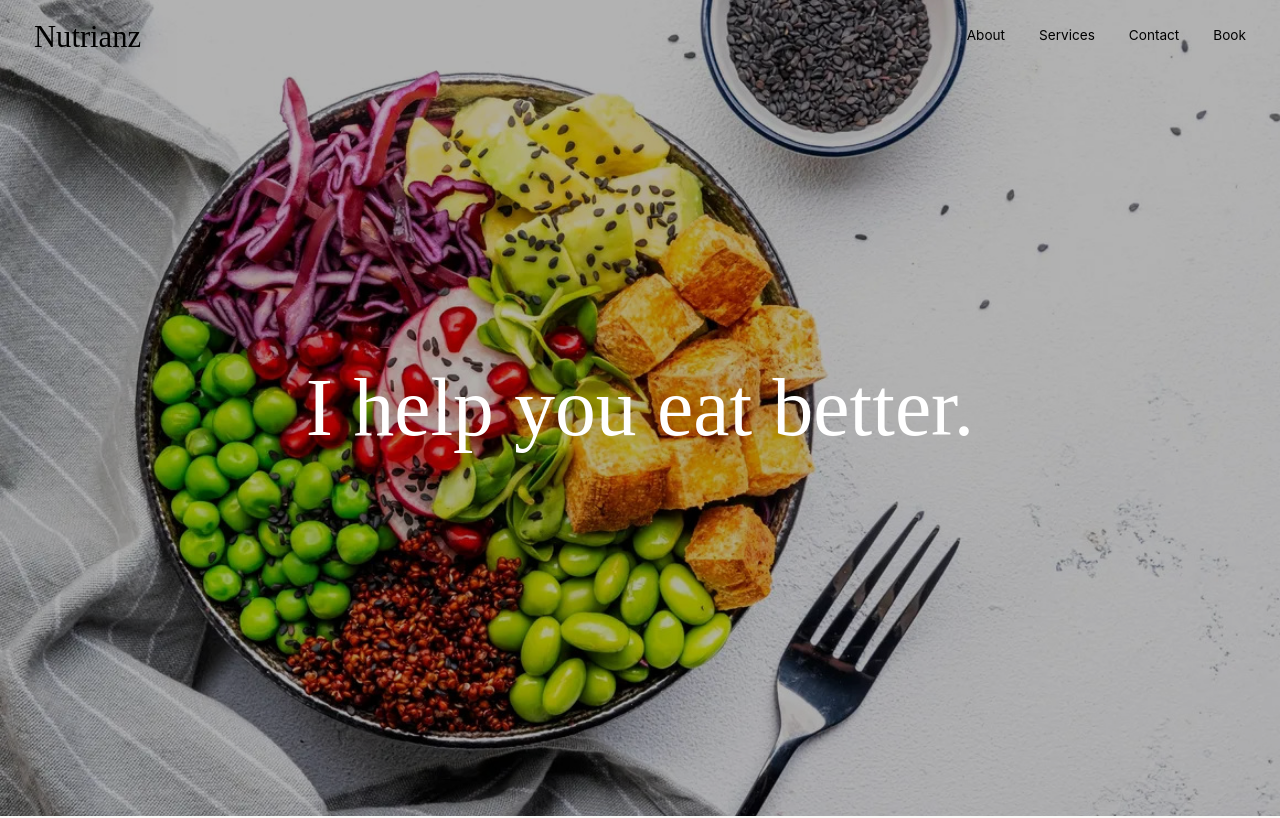
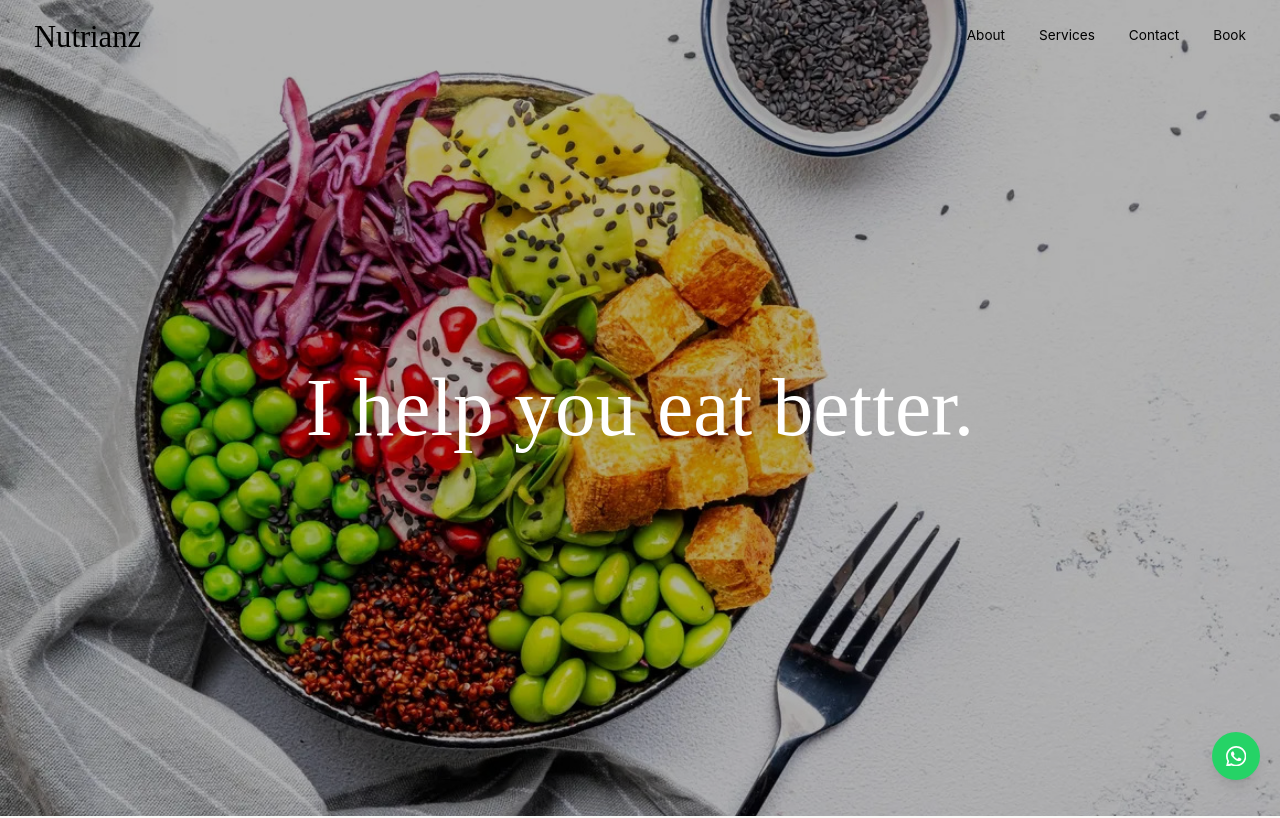
Before and after one commit to ManasaGanesh101/Nutrianz-Website, a React (Vite) app: page / in a window 1280 px wide. Shown: the top 818 px of the page. Built offline with nearby package versions, Linux system fonts and the light colour scheme; a web font is replaced by a local one.

Commit message:
added whatsapp chat button

```diff
--- a/src/App.jsx
+++ b/src/App.jsx
@@ -9,6 +9,10 @@ import Press from './Components/Press.jsx'
 import About from './Components/About.jsx'
 import Timeline from './Components/Timeline.jsx'
 import Footer from './Components/Footer.jsx'
+import WhatsAppButton from './Components/WhatsAppButton.jsx'
+
+
+
 
 
 function App() {
@@ -24,6 +28,7 @@ function App() {
       <div id="book"><BookingForm /></div>
       <div id="contact"><Contact /></div>
       <Press />
+      <WhatsAppButton />
       <Footer />
     </div>
   )
--- /dev/null
+++ b/src/Components/WhatsAppButton.jsx
@@ -0,0 +1,49 @@
+import { useState } from "react"
+
+function WhatsAppButton() {
+    const phoneNumber = "61470605451"
+    const message = encodeURIComponent("Hi Madhu, I'd like to enquire about a booking!")
+    const url = `https://wa.me/${phoneNumber}?text=${message}`
+    const [hovered, setHovered] = useState(false)
+
+    return (
+        <div className="fixed bottom-6 right-6 z-50 flex items-center gap-3"
+        onMouseEnter={() => setHovered(true)}
+        onMouseLeave={() => setHovered(false)}
+        >
+            {hovered && (
+                <div className="bg-white rounded-2xl shadow-xl p-4 w-56 border border-gray-100">
+                    <div className="flex items-center gap-2 mb-2">
+                        <div className="bg-[#25D366] rounded-full p-1">
+                            <svg xmlns="http://www.w3.org/2000/svg" viewBox="0 0 32 32" fill="white" className="w-4 h-4">
+                                <path d="M16 0C7.164 0 0 7.164 0 16c0 2.823.736 5.476 2.027 7.788L.057 31.943a.5.5 0 00.6.6l8.155-1.97A15.93 15.93 0 0016 32c8.836 0 16-7.164 16-16S24.836 0 16 0zm0 29.333a13.27 13.27 0 01-6.771-1.854l-.486-.29-5.026 1.214 1.237-4.902-.318-.504A13.267 13.267 0 012.667 16C2.667 8.636 8.636 2.667 16 2.667S29.333 8.636 29.333 16 23.364 29.333 16 29.333zm7.307-9.907c-.4-.2-2.365-1.166-2.731-1.3-.366-.133-.633-.2-.9.2-.266.4-1.033 1.3-1.266 1.566-.233.267-.466.3-.866.1-.4-.2-1.688-.623-3.215-1.984-1.188-1.06-1.99-2.369-2.223-2.769-.233-.4-.025-.616.175-.815.18-.18.4-.466.6-.7.2-.233.266-.4.4-.666.133-.267.066-.5-.034-.7-.1-.2-.9-2.168-1.233-2.968-.324-.778-.655-.672-.9-.684-.233-.011-.5-.014-.766-.014-.267 0-.7.1-1.067.5-.366.4-1.4 1.366-1.4 3.332s1.433 3.866 1.633 4.132c.2.267 2.82 4.305 6.833 6.035.955.412 1.7.658 2.281.842.958.305 1.83.262 2.52.159.768-.114 2.365-.967 2.699-1.9.333-.933.333-1.733.233-1.9-.1-.167-.366-.267-.766-.467z"/>
+                            </svg>
+                        </div>
+                        <span className="font-semibold text-sm text-gray-800">Chat with Madhu</span>
+                    </div>
+                    <p className="text-xs text-gray-500 mb-3">Drop us a line!</p>
+                    <a
+                        href={url}
+                        target="_blank"
+                        rel="noopener noreferrer"
+                        className="block text-center bg-[#25D366] text-white text-xs rounded-lg py-2 hover:bg-[#1ebe5d] transition-colors"
+                    >
+                        Start Chat
+                    </a>
+                </div>
+            )}
+            <a
+                href={url}
+                target="_blank"
+                rel="noopener noreferrer"
+                className="bg-[#25D366] text-white rounded-full p-4 shadow-lg hover:scale-110 transition-transform"
+            >
+                <svg xmlns="http://www.w3.org/2000/svg" viewBox="0 0 32 32" fill="currentColor" className="w-6 h-6">
+                    <path d="M16 0C7.164 0 0 7.164 0 16c0 2.823.736 5.476 2.027 7.788L.057 31.943a.5.5 0 00.6.6l8.155-1.97A15.93 15.93 0 0016 32c8.836 0 16-7.164 16-16S24.836 0 16 0zm0 29.333a13.27 13.27 0 01-6.771-1.854l-.486-.29-5.026 1.214 1.237-4.902-.318-.504A13.267 13.267 0 012.667 16C2.667 8.636 8.636 2.667 16 2.667S29.333 8.636 29.333 16 23.364 29.333 16 29.333zm7.307-9.907c-.4-.2-2.365-1.166-2.731-1.3-.366-.133-.633-.2-.9.2-.266.4-1.033 1.3-1.266 1.566-.233.267-.466.3-.866.1-.4-.2-1.688-.623-3.215-1.984-1.188-1.06-1.99-2.369-2.223-2.769-.233-.4-.025-.616.175-.815.18-.18.4-.466.6-.7.2-.233.266-.4.4-.666.133-.267.066-.5-.034-.7-.1-.2-.9-2.168-1.233-2.968-.324-.778-.655-.672-.9-.684-.233-.011-.5-.014-.766-.014-.267 0-.7.1-1.067.5-.366.4-1.4 1.366-1.4 3.332s1.433 3.866 1.633 4.132c.2.267 2.82 4.305 6.833 6.035.955.412 1.7.658 2.281.842.958.305 1.83.262 2.52.159.768-.114 2.365-.967 2.699-1.9.333-.933.333-1.733.233-1.9-.1-.167-.366-.267-.766-.467z"/>
+                </svg>
+            </a>
+        </div>
+    )
+}
+
+export default WhatsAppButton
```
Also changed, not shown: src/Components/BookingForm.jsx (line endings or trailing spaces).
